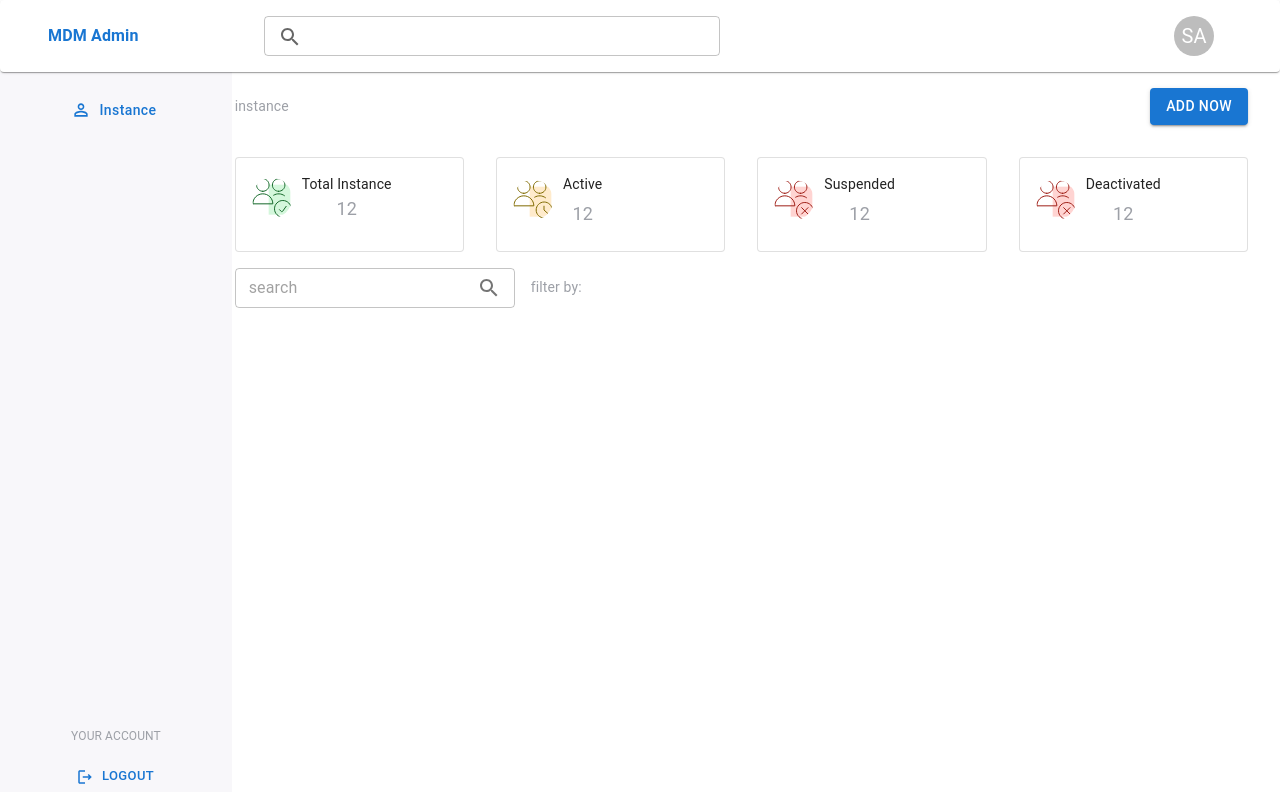
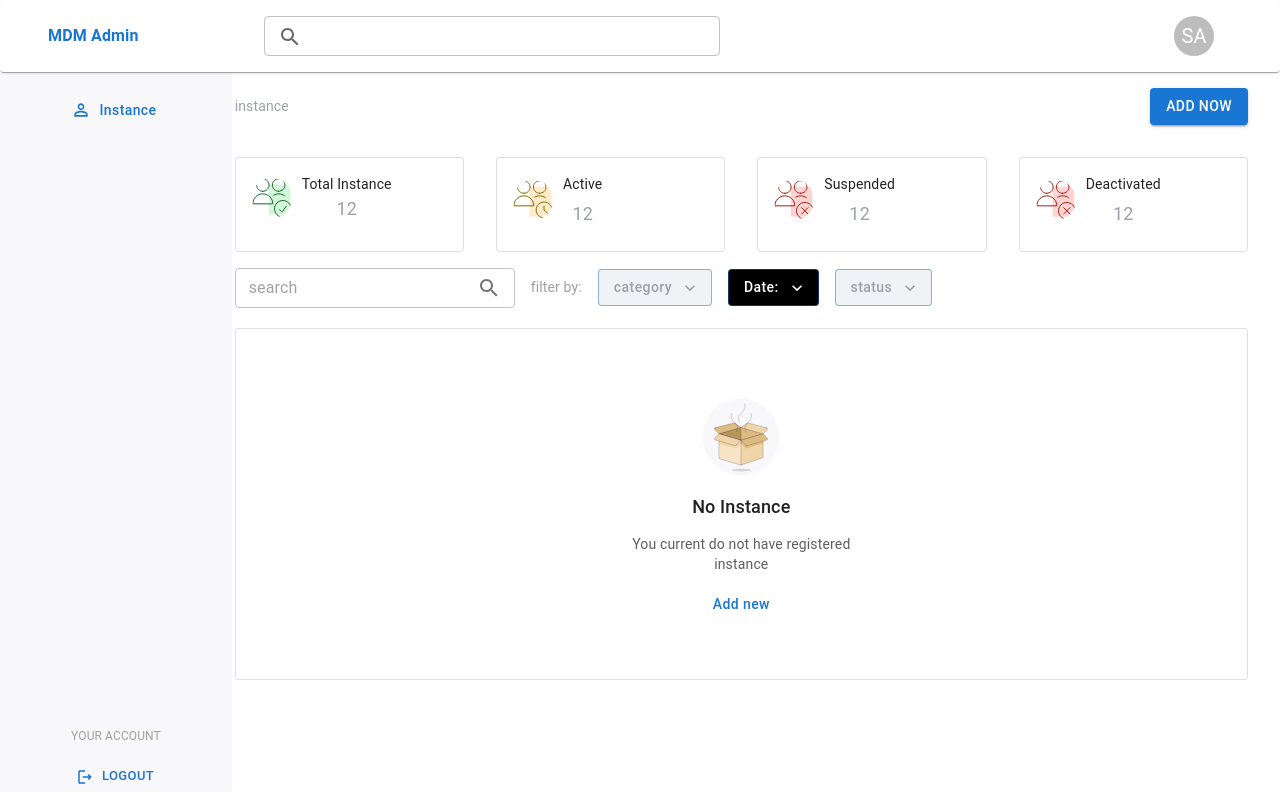
Before and after one commit to S-Abdullahi/data-management-system, a React (Create React App) app: page /user in a window 1280 px wide. Built offline with nearby package versions, Linux system fonts and the light colour scheme.

Commit message:
empty table and table

```diff
--- a/src/App.js
+++ b/src/App.js
@@ -5,6 +5,7 @@ import ForgetPassword from './Pages/Login/ForgetPassword'
 import ResetPassword from './Pages/Login/ResetPassword'
 import SharedUserLayout from './Pages/User/SharedUserLayout'
 import Main from './Pages/User/Main'
+
 
 const App = () => {
   return (
--- a/src/Pages/User/Main.js
+++ b/src/Pages/User/Main.js
@@ -1,19 +1,35 @@
-import { Stack, Typography, Box, Button } from '@mui/material'
-import React from 'react'
-import UserCards from '../../components/UserCards'
-import TableSearch from '../../components/TableSearch'
+import {
+  Stack,
+  Typography,
+  Box,
+  Button,
+} from "@mui/material";
+import React from "react";
+import UserCards from "../../components/UserCards";
+import TableSearch from "../../components/TableSearch";
+import InstanceTable from "../../components/InstanceTable";
+import EmptyTable from "../../components/EmptyTable";
 
 const Main = () => {
   return (
-    <Stack sx={{margin: 2, color: '#9DA0A7', marginRight: 4}}>
-        <Box sx={{display: 'flex', justifyContent: 'space-between', alignItems: 'center', marginBottom:4}}>
-            <Typography variant="body2" >instance</Typography>
-            <Button variant='contained'>Add now</Button>
-        </Box>
-        <UserCards/>
-        <TableSearch/>
+    <Stack sx={{ margin: 2, color: "#9DA0A7", marginRight: 4 }}>
+      <Box
+        sx={{
+          display: "flex",
+          justifyContent: "space-between",
+          alignItems: "center",
+          marginBottom: 4,
+        }}
+      >
+        <Typography variant="body2">instance</Typography>
+        <Button variant="contained">Add now</Button>
+      </Box>
+      <UserCards />
+      <TableSearch />
+      {/* <InstanceTable /> */}
+      <EmptyTable/>
     </Stack>
-  )
-}
+  );
+};
 
-export default Main
+export default Main;
--- a/src/Pages/User/SharedUserLayout.js
+++ b/src/Pages/User/SharedUserLayout.js
@@ -8,7 +8,7 @@ const SharedUserLayout = () => {
   return (
     <Stack direction="column" sx={{position: 'relative'}}>
       <TopBar />
-      <Grid container sx={{zIndex:'-1'}} spacing={4} sx={{}}>
+      <Grid container sx={{zIndex:'-1'}} spacing={4} >
         <Grid item xs={2}>
           <SideBar />
         </Grid>
--- /dev/null
+++ b/src/components/EmptyTable.js
@@ -0,0 +1,16 @@
+import { Avatar, Button, Paper, Typography } from '@mui/material'
+import React from 'react'
+import EmptyTableIcon from '../assets/emptyTable.svg'
+
+const EmptyTable = () => {
+  return (
+    <Paper variant='outlined' sx={{textAlign: 'center', height: 350, marginTop: '20px',display: 'flex', flexDirection: 'column', justifyContent: 'center', alignItems: 'center', gap: 1.5}}>
+        <Avatar alt='empty box' src={EmptyTableIcon} sx={{alignSelf: 'center', height:'96px', width: '96px'}} size= 'large'></Avatar>
+        <Typography variant='h6' fontSize='18px'>No Instance</Typography>
+        <Typography variant='body2' color='#605E5C' fontSize='14px' width='256px' lineHeight='20px'>You current do not have registered instance</Typography>
+        <Button variant='text' sx={{textTransform: 'none'}}>Add new</Button>
+    </Paper>
+  )
+}
+
+export default EmptyTable
--- /dev/null
+++ b/src/components/InstanceTable.js
@@ -0,0 +1,45 @@
+import {
+  TableCell,
+  TableContainer,
+  TableHead,
+  TableRow,
+  Table as MainTable,
+} from "@mui/material";
+import React from "react";
+import Paper from "@mui/material/Paper";
+
+const Table = () => {
+  return (
+    <TableContainer component={Paper} sx={{marginTop: '20px' }}>
+      <MainTable sx={{ minWidth: 650 }} aria-label="simple table">
+        <TableHead>
+          <TableRow>
+            <TableCell>Name</TableCell>
+            <TableCell align="right">Instance ID</TableCell>
+            <TableCell align="right">Category</TableCell>
+            <TableCell align="right">Date Registered</TableCell>
+            <TableCell align="right">Status</TableCell>
+          </TableRow>
+        </TableHead>
+        {/* <TableBody>
+        {rows.map((row) => (
+          <TableRow
+            key={row.name}
+            sx={{ '&:last-child td, &:last-child th': { border: 0 } }}
+          >
+            <TableCell component="th" scope="row">
+              {row.name}
+            </TableCell>
+            <TableCell align="right">{row.calories}</TableCell>
+            <TableCell align="right">{row.fat}</TableCell>
+            <TableCell align="right">{row.carbs}</TableCell>
+            <TableCell align="right">{row.protein}</TableCell>
+          </TableRow>
+        ))}
+      </TableBody> */}
+      </MainTable>
+    </TableContainer>
+  );
+};
+
+export default Table;
--- a/src/components/TableSearch.js
+++ b/src/components/TableSearch.js
@@ -1,6 +1,13 @@
-import { TextField, Stack, Typography, InputAdornment } from "@mui/material";
+import {
+  TextField,
+  Stack,
+  Typography,
+  InputAdornment,
+  Button,
+} from "@mui/material";
 import React from "react";
 import SearchIcon from "@mui/icons-material/Search";
+import KeyboardArrowDownOutlinedIcon from "@mui/icons-material/KeyboardArrowDownOutlined";
 
 const TableSearch = () => {
   return (
@@ -9,10 +16,43 @@ const TableSearch = () => {
         placeholder="search"
         size="small"
         InputProps={{
-          endAdornment: <InputAdornment position="end"><SearchIcon/></InputAdornment>,
+          endAdornment: (
+            <InputAdornment position="end">
+              <SearchIcon />
+            </InputAdornment>
+          ),
         }}
       ></TextField>
       <Typography variant="body2">filter by:</Typography>
+      <Button
+        variant="outlined"
+        endIcon={<KeyboardArrowDownOutlinedIcon />}
+        sx={{
+          color: "#9DA0A7",
+          backgroundColor: "#F1F2F6",
+          textTransform: "none",
+        }}
+      >
+        category
+      </Button>
+      <Button
+        variant="outlined"
+        endIcon={<KeyboardArrowDownOutlinedIcon />}
+        sx={{ color: "white", backgroundColor: "black", textTransform: "none" }}
+      >
+        Date:
+      </Button>
+      <Button
+        variant="outlined"
+        endIcon={<KeyboardArrowDownOutlinedIcon />}
+        sx={{
+          color: "#9DA0A7",
+          backgroundColor: "#F1F2F6",
+          textTransform: "none",
+        }}
+      >
+        status
+      </Button>
     </Stack>
   );
 };
```
Also changed, not shown: src/assets/emptyTable.svg (added), src/components/EmptyInstance.js (added).
